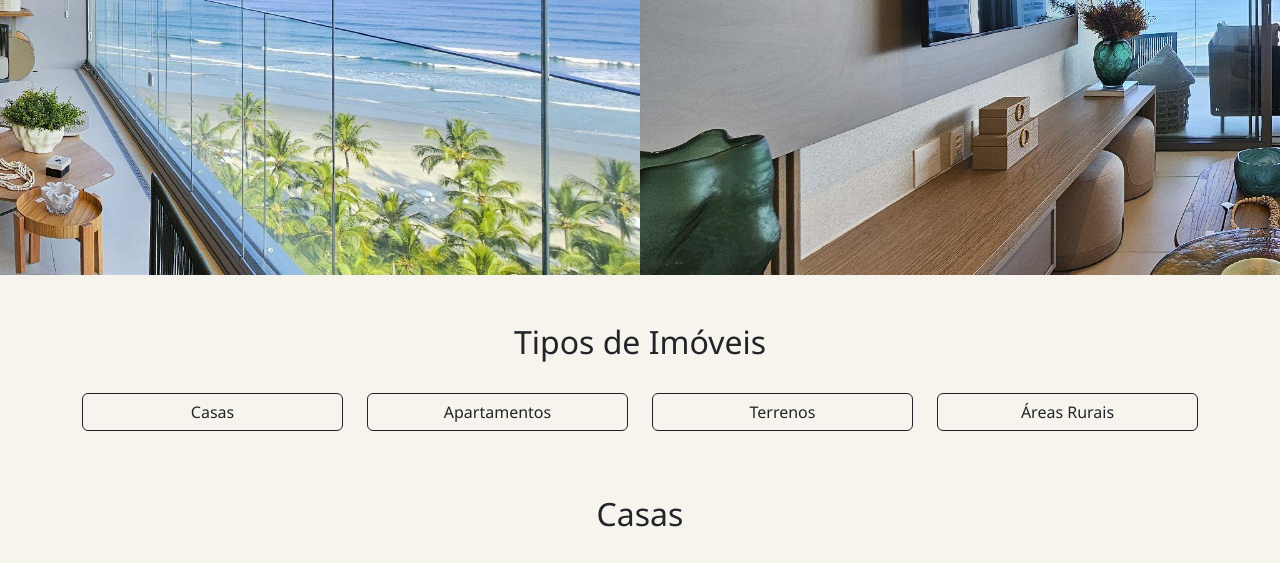
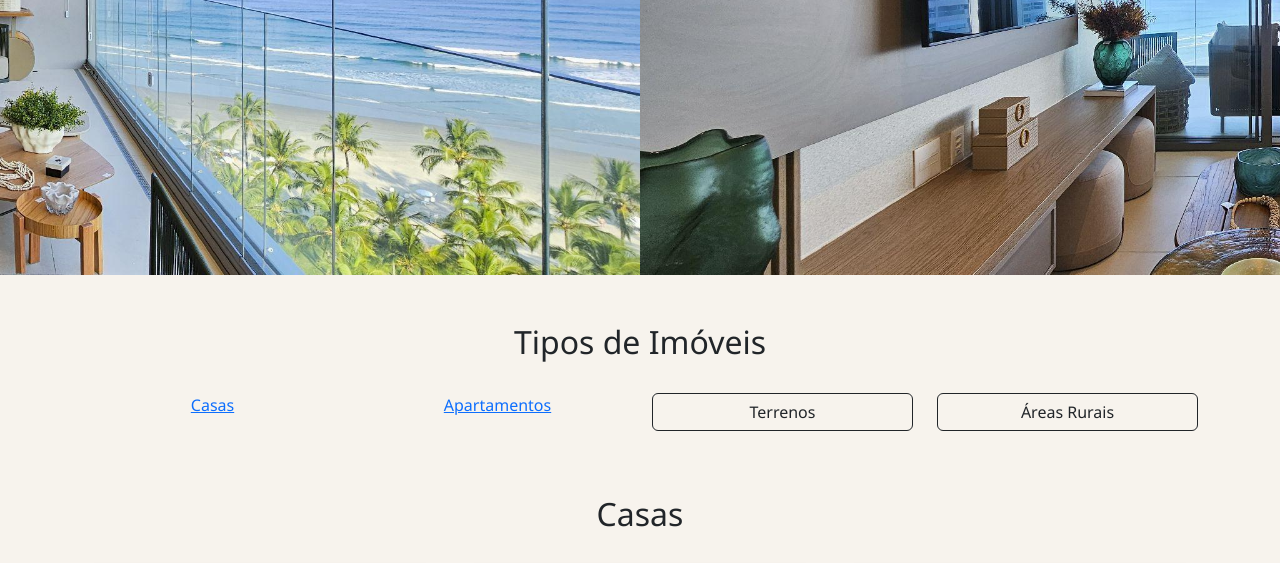
Before and after one commit to MaiconDewes/domus-imobiliaria, a plain HTML site: page index.html in a window 1280 px wide. Shown: the part 469-1032 px from the top of the page. Drawn offline with nearby package versions, Linux system fonts and the light colour scheme.

Commit message:
Update index.html

```diff
--- a/index.html
+++ b/index.html
@@ -89,8 +89,8 @@
 <div class="container mt-5">
   <h2 class="section-title">Tipos de Imóveis</h2>
   <div class="row text-center">
-    <div class="col-md-3"><a href="#casas" class="btn btn-outline-dark w-100 mb-3">Casas</a></div>
-    <div class="col-md-3"><a href="#apartamentos" class="btn btn-outline-dark w-100 mb-3">Apartamentos</a></div>
+    <div class="col-md-3"><a href="#casas" section="btn btn-outline-dark w-100 mb-3">Casas</a></div>
+    <div class="col-md-3"><a href="#apartamentos" section="btn btn-outline-dark w-100 mb-3">Apartamentos</a></div>
     <div class="col-md-3"><a href="#terrenos" class="btn btn-outline-dark w-100 mb-3">Terrenos</a></div>
     <div class="col-md-3"><a href="#areas" class="btn btn-outline-dark w-100 mb-3">Áreas Rurais</a></div>
   </div>
```
